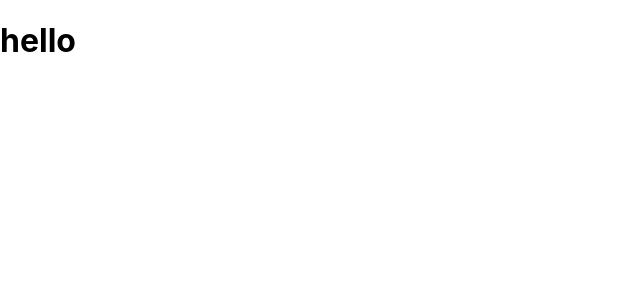
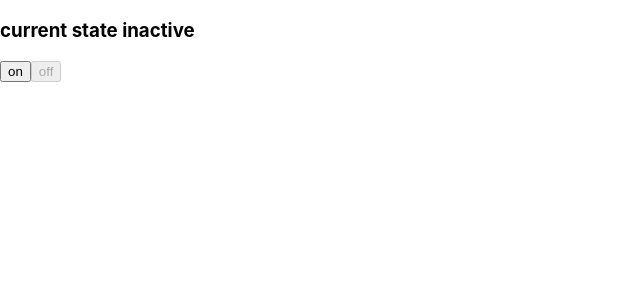
Before and after one commit to masiucd/x-state-book, a Next.js app: page / in a window 1280 px wide. Shown: the top 300 px of the page, without its empty margins (0-640 px from the left). Built offline with nearby package versions, Linux system fonts and the light colour scheme.

Commit message:
feat: x state counter

```diff
--- a/package.json
+++ b/package.json
@@ -14,6 +14,7 @@
     "@mdx-js/loader": "^1.6.22",
     "@next/mdx": "^10.1.3",
     "@xstate/react": "^1.3.2",
+    "framer-motion": "^4.1.9",
     "next": "10.1.3",
     "react": "17.0.2",
     "react-dom": "17.0.2",
@@ -22,6 +23,10 @@
   "devDependencies": {
     "@types/node": "^14.14.41",
     "@types/react": "^17.0.3",
+    "@typescript-eslint/eslint-plugin": "^4.22.0",
+    "@typescript-eslint/parser": "^4.22.0",
+    "eslint": "^7.24.0",
+    "eslint-plugin-react": "^7.23.2",
     "typescript": "^4.2.4"
   }
 }
--- a/pages/blog/index.tsx
+++ b/pages/blog/index.tsx
@@ -3,7 +3,7 @@ const BlogPage = () => {
     <div>
       <h1>Blog Page</h1>
     </div>
-  );
-};
+  )
+}
 
-export default BlogPage;
+export default BlogPage
--- a/pages/index.tsx
+++ b/pages/index.tsx
@@ -1,5 +1,5 @@
-import Head from "next/head";
-import React from "react";
+import Head from "next/head"
+import Counter from "@components/counter"
 
 export default function Home(): JSX.Element {
   return (
@@ -8,7 +8,7 @@ export default function Home(): JSX.Element {
         <title>Create Next App</title>
         <link rel="icon" href="/favicon.ico" />
       </Head>
-      <h1>hello</h1>
+      <Counter />
     </>
-  );
+  )
 }
--- /dev/null
+++ b/src/components/counter/index.tsx
@@ -0,0 +1,123 @@
+import styled from "@emotion/styled"
+import { useMachine } from "@xstate/react"
+import { AnimatePresence, motion } from "framer-motion"
+import React from "react"
+import { assign, createMachine } from "xstate"
+
+interface CountCtx {
+  count: number
+}
+
+type CountMachineEvents =
+  | { type: "ON" }
+  | { type: "OFF" }
+  | { type: "INCREMENT" }
+  | { type: "DECREMENT" }
+  | { type: "RESET" }
+
+const counterMachine = createMachine<CountCtx, CountMachineEvents>(
+  {
+    id: "counterMachine",
+    initial: "inactive",
+    context: {
+      count: 0,
+    },
+    states: {
+      inactive: {
+        entry: ["resetCount"],
+        on: {
+          ON: {
+            target: "active",
+          },
+        },
+      },
+      active: {
+        on: {
+          OFF: {
+            target: "inactive",
+          },
+          INCREMENT: {
+            actions: ["incrementCount"],
+          },
+          DECREMENT: {
+            actions: ["decrementCount"],
+          },
+          RESET: {
+            actions: ["resetCount"],
+          },
+        },
+      },
+    },
+  },
+  {
+    actions: {
+      incrementCount: assign({
+        count: (ctx: CountCtx) => ctx.count + 1,
+      }),
+      decrementCount: assign({
+        count: (ctx: CountCtx) => ctx.count - 1,
+      }),
+      resetCount: assign({
+        count: 0,
+      }),
+    },
+  }
+)
+
+const Wrapper = styled.div`
+  /*  */
+`
+
+const Box = styled.div``
+
+const Counter = () => {
+  const [state, send] = useMachine(counterMachine)
+
+  const isInactive = state.matches("inactive")
+  const isActive = state.matches("active")
+
+  return (
+    <Wrapper>
+      <h3>
+        current state <span>{state.value}</span>
+      </h3>
+
+      <Box>
+        <button type="button" onClick={() => send("ON")} disabled={isActive}>
+          on
+        </button>
+        <button type="button" onClick={() => send("OFF")} disabled={isInactive}>
+          off
+        </button>
+      </Box>
+
+      <AnimatePresence>
+        {isActive && (
+          <motion.div initial={{ opacity: 0 }} animate={{ opacity: 1 }} exit={{ opacity: 0 }}>
+            <strong>{state.context.count}</strong>
+            <button type="button" onClick={() => send("INCREMENT")}>
+              increase
+            </button>
+            <button
+              type="button"
+              onClick={() => send("DECREMENT")}
+              disabled={state.context.count === 0}
+            >
+              decrease
+            </button>
+
+            <button
+              type="button"
+              onClick={() => send("RESET")}
+              disabled={state.context.count === 0}
+            >
+              reset
+            </button>
+          </motion.div>
+        )}
+      </AnimatePresence>
+    </Wrapper>
+  )
+}
+
+export default Counter
--- a/tsconfig.json
+++ b/tsconfig.json
@@ -13,7 +13,7 @@
     "resolveJsonModule": true,
     "isolatedModules": true,
     "jsx": "preserve",
-    "baseUrl": ".",
+    "baseUrl": "./src",
     "paths": {
       "@components/*": ["components/*"],
       "@hooks/*": ["hooks/*"],
```
Also changed, not shown: ex-components/components/simple-counter.tsx (+15 -15 lines), pages/layout/index.tsx (+7 -7 lines), src/components/timer/index.tsx (added, +12 -0 lines), .eslintrc.js, 1 other file (tests, documents, lock files or other folders).
